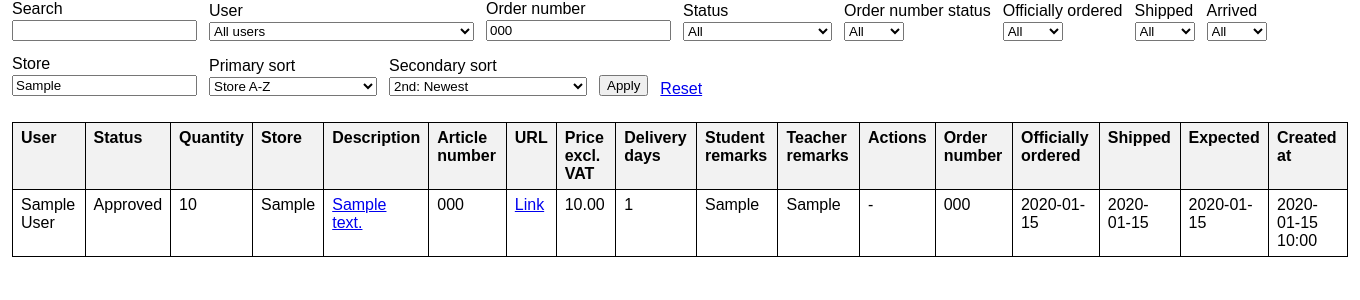
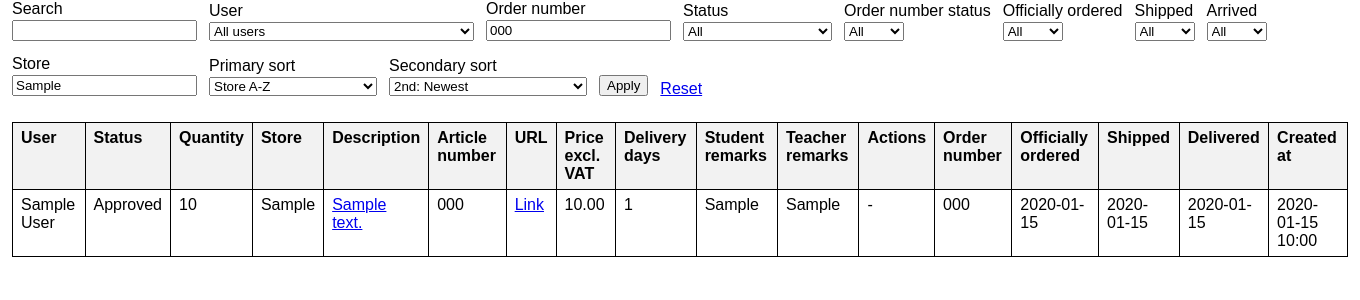
Before and after one commit to MathieuLeroy2/django-order-management, a Django app: template templates/orders/order_list.html in a window 1360 px wide. Shown: the part 413-713 px from the top of the page. Run offline with Django 5.2, Linux system fonts and the light colour scheme; tables that the repository leaves empty hold one stand-in row (values such as "Sample post"); the template is opened without the code that fills it: values that come from a table or form of the project are taken from there, most other values are stand-ins (such as "Sample title", 1, 10 or a date in 2020).

Commit message:
Changed expected to delivered

```diff
--- a/templates/orders/order_list.html
+++ b/templates/orders/order_list.html
@@ -175,8 +175,8 @@
                 <option value="-finance_order_date" {% if primary_sort == "-finance_order_date" %}selected{% endif %}>Officially ordered newest</option>
                 <option value="shipped_date" {% if primary_sort == "shipped_date" %}selected{% endif %}>Shipped oldest</option>
                 <option value="-shipped_date" {% if primary_sort == "-shipped_date" %}selected{% endif %}>Shipped newest</option>
-                <option value="received_date" {% if primary_sort == "received_date" %}selected{% endif %}>Expected oldest</option>
-                <option value="-received_date" {% if primary_sort == "-received_date" %}selected{% endif %}>Expected newest</option>
+                <option value="received_date" {% if primary_sort == "received_date" %}selected{% endif %}>Delivered oldest</option>
+                <option value="-received_date" {% if primary_sort == "-received_date" %}selected{% endif %}>Delivered newest</option>
                 <option value="user__name" {% if primary_sort == "user__name" %}selected{% endif %}>User A-Z</option>
                 <option value="-user__name" {% if primary_sort == "-user__name" %}selected{% endif %}>User Z-A</option>
             </select>
@@ -201,8 +201,8 @@
                 <option value="-finance_order_date" {% if secondary_sort == "-finance_order_date" %}selected{% endif %}>2nd: Officially ordered newest</option>
                 <option value="shipped_date" {% if secondary_sort == "shipped_date" %}selected{% endif %}>2nd: Shipped oldest</option>
                 <option value="-shipped_date" {% if secondary_sort == "-shipped_date" %}selected{% endif %}>2nd: Shipped newest</option>
-                <option value="received_date" {% if secondary_sort == "received_date" %}selected{% endif %}>2nd: Expected oldest</option>
-                <option value="-received_date" {% if secondary_sort == "-received_date" %}selected{% endif %}>2nd: Expected newest</option>
+                <option value="received_date" {% if secondary_sort == "received_date" %}selected{% endif %}>2nd: Delivered oldest</option>
+                <option value="-received_date" {% if secondary_sort == "-received_date" %}selected{% endif %}>2nd: Delivered newest</option>
                 <option value="user__name" {% if secondary_sort == "user__name" %}selected{% endif %}>2nd: User A-Z</option>
                 <option value="-user__name" {% if secondary_sort == "-user__name" %}selected{% endif %}>2nd: User Z-A</option>
             </select>
@@ -236,7 +236,7 @@
             <th>Order number</th>
             <th>Officially ordered</th>
             <th>Shipped</th>
-            <th>Expected</th>
+            <th>Delivered</th>
             <th>Created at</th>
             {% if request.user.role == "admin" %}
                 <th>Accepted/rejected at</th>
```
